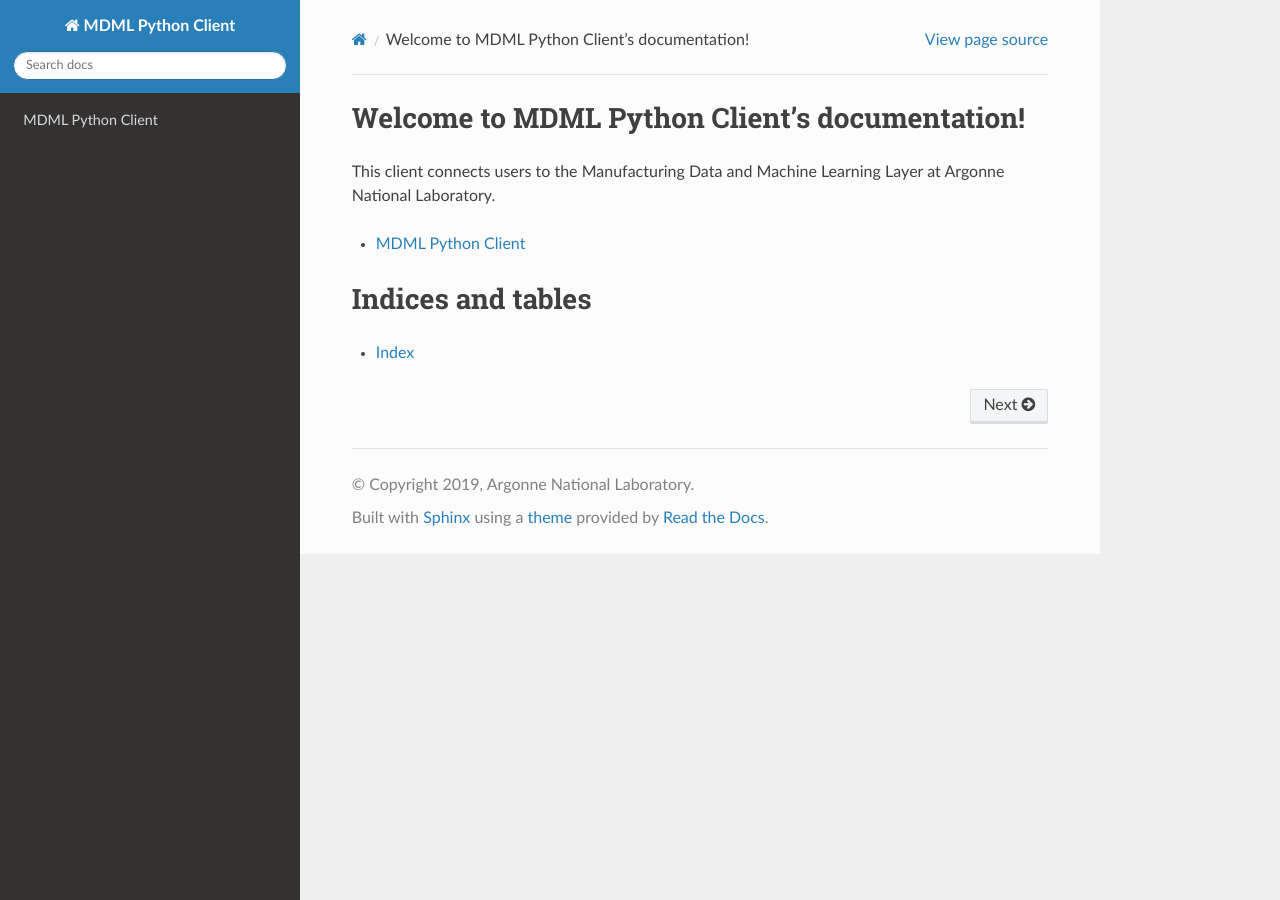
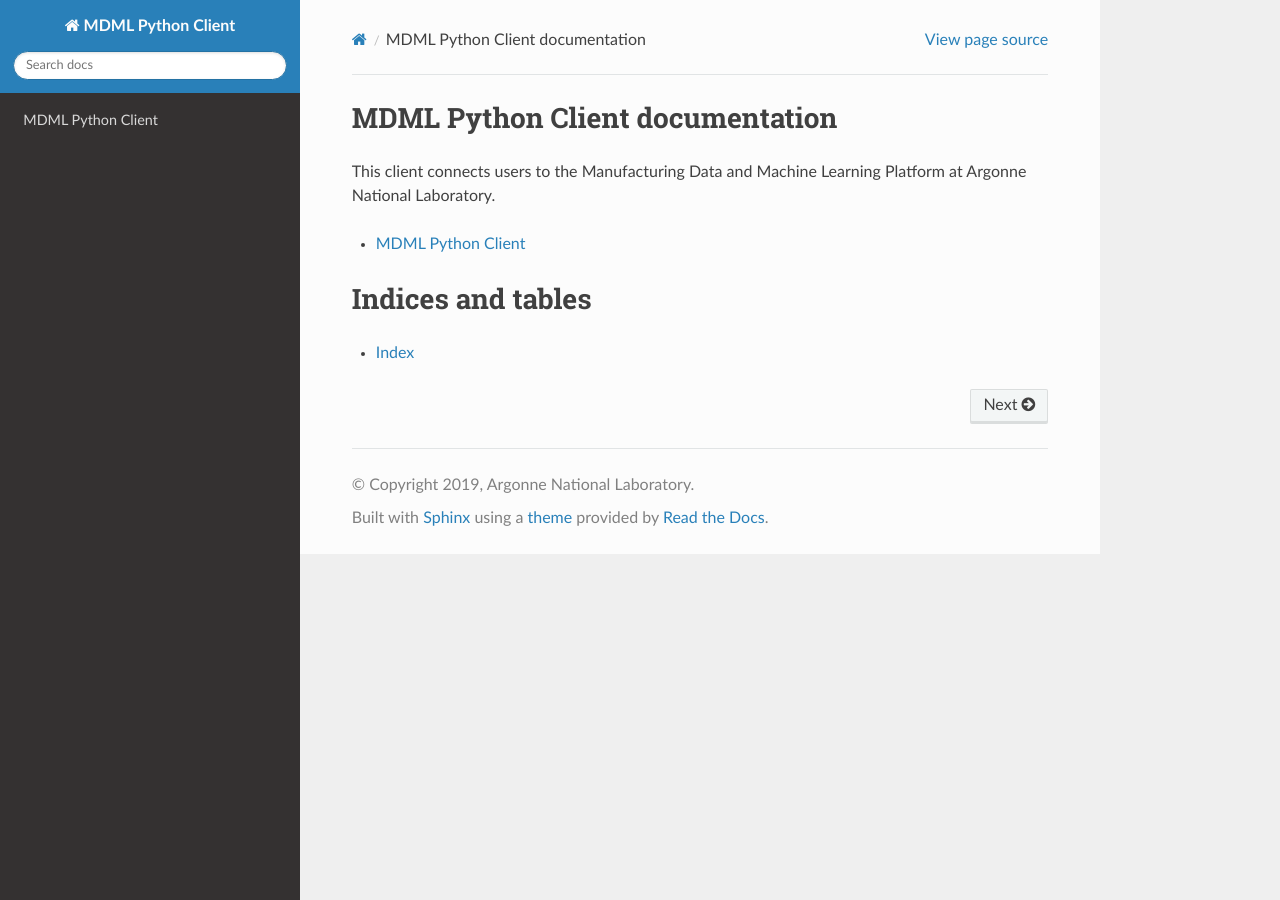
Before and after one commit to anl-mdml/MDML_Client, a Sphinx documentation site: the page built from docs/index.rst, in a window 1280 px wide. Built offline with Sphinx 7.4.7 and the Read the Docs theme 2.0.0, drawn with Linux system fonts in a browser that asks for light colours.

Commit message:
Update index.rst

```diff
--- a/docs/index.rst
+++ b/docs/index.rst
@@ -3,13 +3,12 @@
    You can adapt this file completely to your liking, but it should at least
    contain the root `toctree` directive.
 
-Welcome to MDML Python Client's documentation!
+MDML Python Client documentation
 ==============================================
-This client connects users to the Manufacturing Data and Machine Learning Layer at
+This client connects users to the Manufacturing Data and Machine Learning Platform at
 Argonne National Laboratory.
 
 .. toctree::
-   :maxdepth: 2
 
    client
 
```
